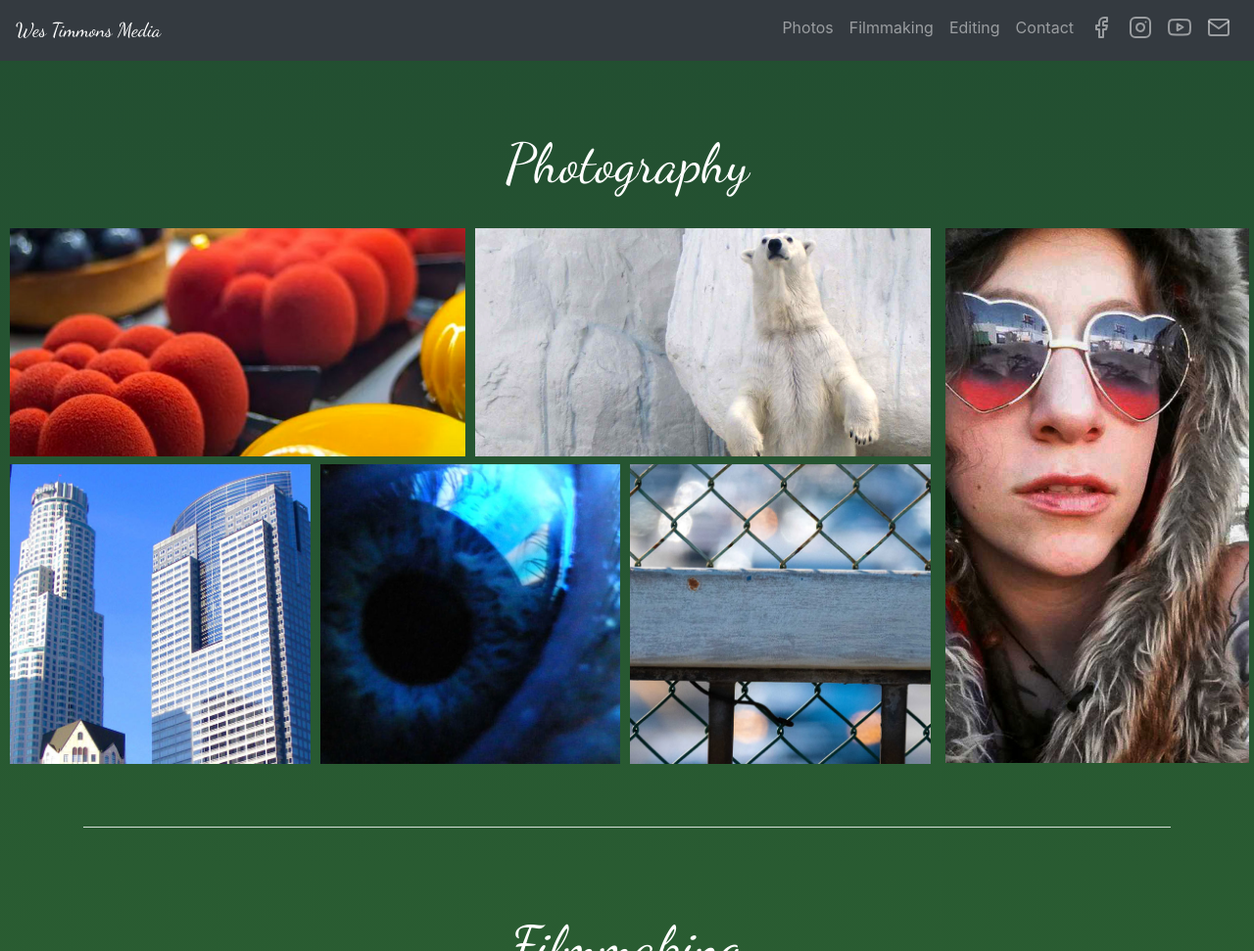
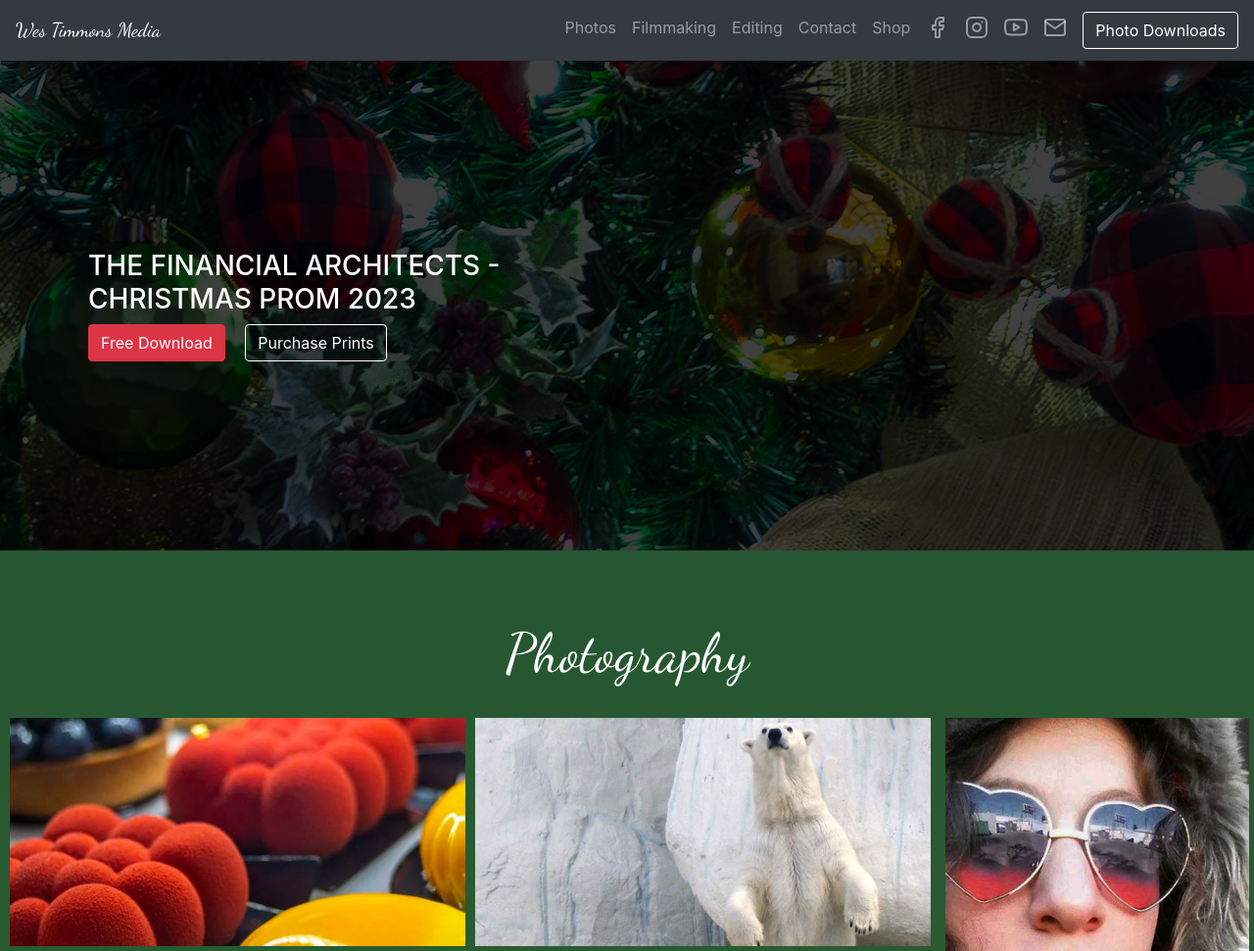
Before and after one commit to WesTimmons/westimmons.github.io, a plain HTML site: page index.html in a window 1280 px wide. Shown: the top 971 px of the page at 98% size. Drawn offline with nearby package versions, Linux system fonts and the light colour scheme.

Commit message:
Add files via upload
Added in CTA Banner for Holiday Photos. Uploaded an image as well as new CSS and index.html

```diff
--- a/index.html
+++ b/index.html
@@ -36,6 +36,9 @@
                             <a class="nav-link" href="#contact">Contact</a>
                         </li>
                         <li class="nav-item">
+                            <a class="nav-link" href="https://westimmonsmedia.pixieset.com/afinancialarchitect-christmasprom2023/store/" target="_blank">Shop</a>
+                        </li>
+                        <li class="nav-item">
                             <a class="nav-link" href="https://www.facebook.com/WesTimmonsMedia" target="_blank"><i data-feather="facebook"></i></a>
                         </li>
                         <li class="nav-item">
@@ -49,6 +52,7 @@
                         </li>
                     </ul>
                 </div>
+                <a class="btn btn-outline-primary cta-pixieset ml-lg-2" type="button" href="https://westimmonsmedia.pixieset.com/afinancialarchitect-christmasprom2023/" target="_blank">Photo Downloads</a>
             </nav>
         </header>
         <!-- Scroll Header - End -->
@@ -56,6 +60,19 @@
         <!-- Fixes the space caused by fixed-top -->
         <div class="header-fixed-space"></div>
         <!-- Main Header - End -->
+
+        <!-- CTA Photo Banner -->
+        <div class="bg-pixieset  d-flex align-items-center">
+            <div class="container">
+                <div class="d-flex flex-row py-5">
+                    <div class="col-12 col-lg-6">
+                        <h3 class="text-white"> THE FINANCIAL ARCHITECTS - CHRISTMAS PROM 2023</h3>
+                        <a class="btn btn-primary btn-danger mr-lg-3" type="button" href="https://westimmonsmedia.pixieset.com/afinancialarchitect-christmasprom2023/" target="_blank">Free Download</a>
+                        <a class="btn btn-outline-primary" type="button" href="https://westimmonsmedia.pixieset.com/afinancialarchitect-christmasprom2023/store/" target="_blank"> Purchase Prints</a>
+                    </div>
+                </div>
+            </div>
+        </div>
 
         <!-- Photography - Begin -->
         <div class="py-5" id="photo">
```
